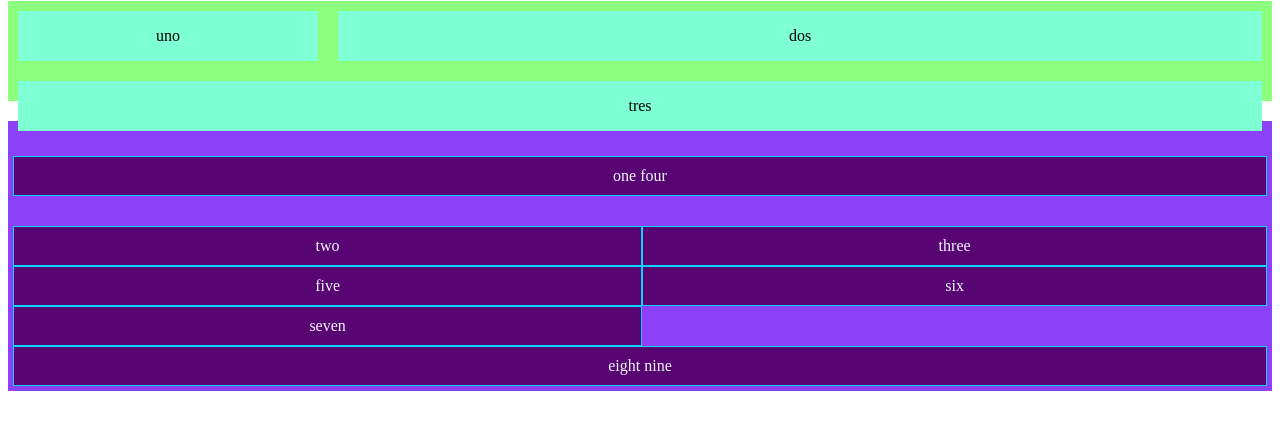
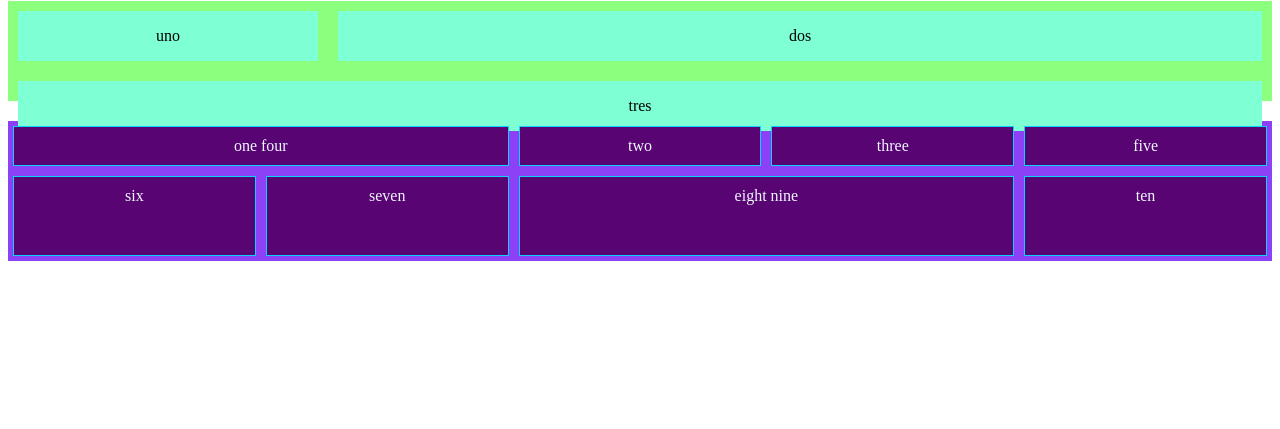
Before and after one commit to Victoria98Sagastizabal/flex1, a plain HTML site: page index.html in a window 1280 px wide. Shown: the part 79-508 px from the top of the page. Drawn offline with Linux system fonts and the light colour scheme.

Commit message:
mod dimensionamento

```diff
--- a/index.html
+++ b/index.html
@@ -21,9 +21,5 @@
       <div class="cell">six</div>
       <div class="cell">seven</div>
       <div class="cell merged">eight nine</div>
+      <div class="cell">ten</div>
   </div>
-
-
-
-
-</html>
--- a/style.css
+++ b/style.css
@@ -49,13 +49,12 @@
 
 
 .grid-container {
-
+    gap: 10px;
     display: grid;
-    grid-template-rows: 100px auto;
-    grid-template-columns: 5;
+    grid-template-rows: 1fr 2fr;
+    grid-template-columns: repeat(5, 1fr);
     margin-top: 20px;
     background-color: rgba(113, 18, 245, 0.8);
-    align-items: center;
     padding: 5px;
     font-size: 30px;
   }
@@ -63,7 +62,6 @@
 .cell {
     display: flex;
     justify-content: center;
-    align-items: center;
     border: 1px solid #0bd1fd;
     padding: 10px;
     background-color: #580473;
@@ -73,18 +71,8 @@
 }
 
 
+.cell.merged {
+    display: flex;
+    grid-column: span 2;
 
-
-.merged {
-
-    display: flex;
-   grid-column: span 2;
-    text-align: center;
-    display: grid;
-    border: 1px solid #0bd1fd;
-    padding: 10px;
-    background-color: #580473;
-    font-size: medium;
-    color: aliceblue;
-    font-weight: 400;
   }
```
